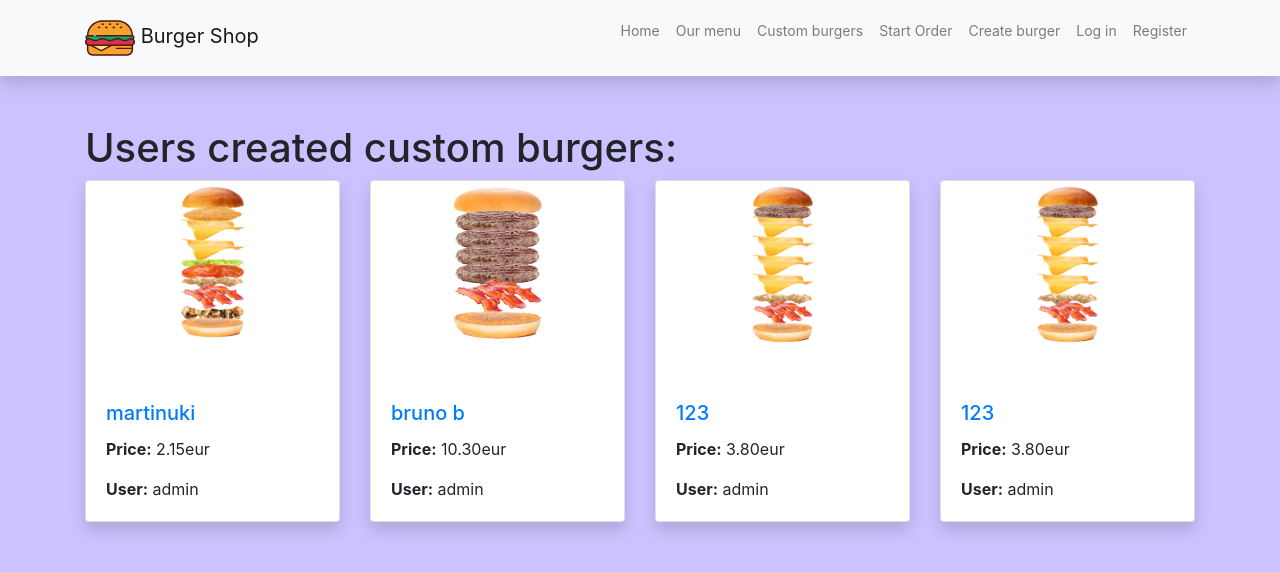
After one commit to Ignaslev/BurgerShop, a Django app: page /burger_shop/custom-burgers/ in a window 1280 px wide. The commit adds this page. Shown: the top 572 px of the page. Run offline with Django 4.2, Linux system fonts and the light colour scheme; data comes from the database, SQL or seed files in the repository; both versions use the stored data as it was after the commit; some libraries are stand-ins or nearby versions.

Commit message:
Added all custom burgers page, made page to redirect after custom burger is made

```diff
--- a/burger_shop/templates/base.html
+++ b/burger_shop/templates/base.html
@@ -34,6 +34,7 @@
       <ul class="navbar-nav ms-auto">
         <li class="nav-item"><a class="nav-link" href="{% url 'burger_shop:homepage' %}">Home</a></li>
         <li class="nav-item"><a class="nav-link" href="{% url 'burger_shop:menu' %}">Our menu</a></li>
+        <li class="nav-item"><a class="nav-link" href="{% url 'burger_shop:custom_burgers' %}">Custom burgers</a></li>
         <li class="nav-item"><a class="nav-link" href="{% url 'burger_shop:start_order' %}">Start Order</a></li>
         <li class="nav-item"><a class="nav-link" href="{% url 'burger_shop:create_burger' %}">Create burger</a></li>
 
--- /dev/null
+++ b/burger_shop/templates/custom_burgers.html
@@ -0,0 +1,30 @@
+{% extends 'base.html' %}
+{% load static %}
+
+{% block content %}
+<h1>Users created custom burgers:</h1>
+
+<div class="row">
+    {% for burger in custom_burgers %}
+    <div class="col-sm-6 col-md-3 d-flex align-items-stretch">
+                <div class="card mb-4 shadow">
+                    {% if burger.image %}
+                        <img class="card-img-top" src="{{ burger.image.url }}" style="object-fit: contain;">
+                    {% else %}
+                        <img class="card-img-top" src="{% static 'img/no-image.png' %}">
+                    {% endif %}
+                    <div class="card-body">
+                        <a href="{% url 'burger_shop:user_burger' burger.id %}"><h5 class="card-title">{{ burger.name }}</h5></a>
+                        <p class="card-text"><strong>Price:</strong> {{ burger.total_price }}eur</p>
+                        <p class="card-text"><strong>User:</strong> {{ burger.user }}</p>
+
+                    </div>
+                </div>
+    </div>
+    {% endfor %}
+</div>
+
+
+
+
+{% endblock %}
--- a/burger_shop/urls.py
+++ b/burger_shop/urls.py
@@ -14,8 +14,9 @@ urlpatterns = [
     path('order/success/', views.order_success, name='order_success'),
     path('my-orders/', views.user_orders, name='user_orders'),
     path('create-burger/', views.create_burger, name='create_burger'),
+    path('create-burger/success', views.create_burger_success, name='create_burger_success'),
     path('my-burgers/',views.user_burgers,name='user_burgers'),
-
     path('my-burgers/<int:burger_id>', views.get_user_burger, name='user_burger'),
+    path('custom-burgers/', views.all_custom_burgers, name='custom_burgers'),
 
 ]
--- a/burger_shop/views.py
+++ b/burger_shop/views.py
@@ -23,7 +23,18 @@ def menu(request):
         'sides' : sides,
         'drinks' : drinks,
     }
+
     return render(request, 'menu.html', context=context)
+
+def all_custom_burgers(request):
+    custom_burgers = CustomBurger.objects.all()
+
+    context = {
+        'custom_burgers':custom_burgers
+    }
+
+    return render(request, 'custom_burgers.html', context=context)
+
 
 @csrf_protect
 def register_user(request):
@@ -206,6 +217,7 @@ def finalize_order(request, order_id):
     }
     return render(request, 'finalize_order.html', context)
 
+@login_required
 def order_success(request):
     return render(request, 'order_success.html')
 
@@ -215,13 +227,14 @@ def user_orders(request):
     orders = Order.objects.filter(user=request.user).prefetch_related('orderitem_set__menu_item', 'orderitem_set__custom_burger').order_by('-time')
     return render(request, 'user_orders.html', {'orders': orders})
 
+
 @login_required
 def user_burgers(request):
     burgers = CustomBurger.objects.filter(user=request.user)
     return render(request, 'user_burgers.html',{'burgers':burgers})
 
 
-@login_required
+
 def get_user_burger(request, burger_id):
     burger = get_object_or_404(CustomBurger, pk=burger_id)
     recipe_items = burger.customburgerrecipe_set.all()
@@ -298,7 +311,12 @@ def create_burger(request):
             burger.image.name = image_path
             burger.save()
 
-        return redirect('burger_shop:user_burgers')
+        return redirect('burger_shop:create_burger_success')
 
     form = CustomBurgerForm()
     return render(request, 'create_burger.html', {'form': form})
+
+
+@login_required
+def create_burger_success(request):
+    return render(request, 'create_burger_success.html')
```
Also changed, not shown: burger_shop/templates/create_burger_success.html (added, +10 -0 lines), burger_shop/media/custom_burgers/custom-burger-id-24.png (added), burger_shop/media/custom_burgers/custom-burger-id-25.png (added), burger_shop/media/custom_burgers/custom-burger-id-26.png (added), burger_shop/media/custom_burgers/custom-burger-id-27.png (added), db.sqlite3.
